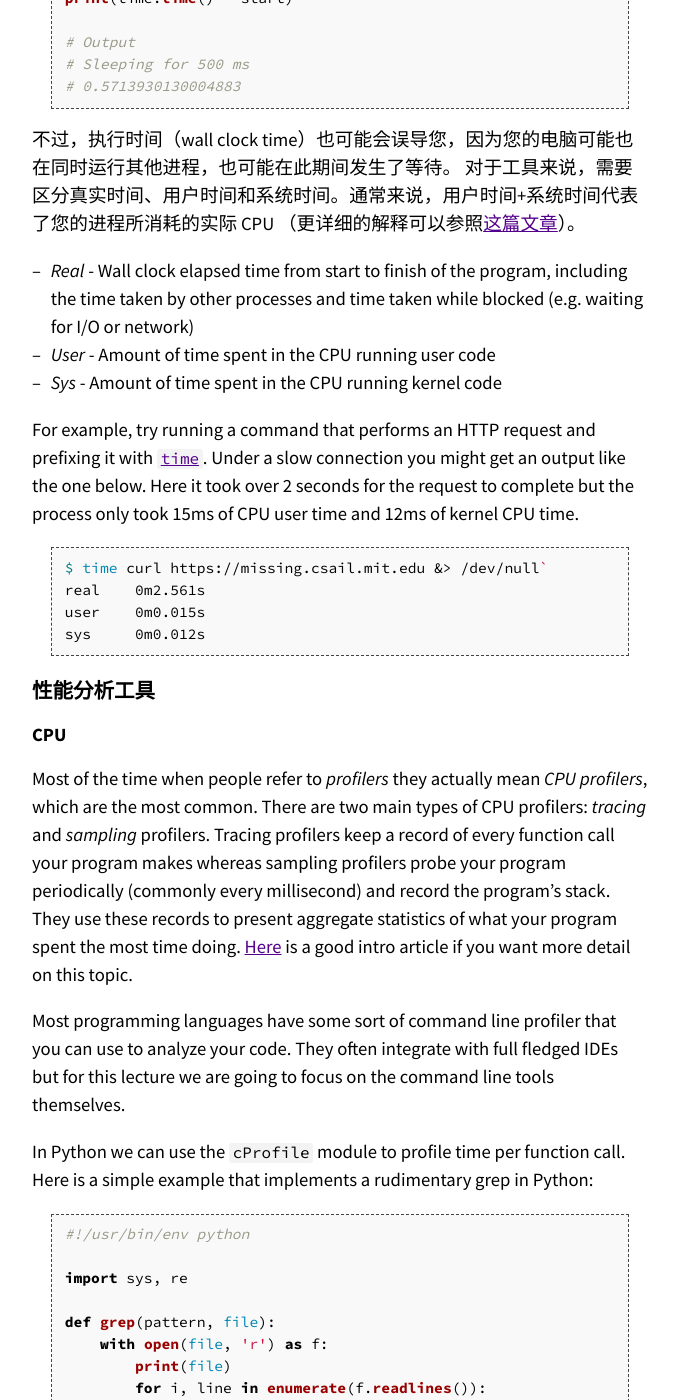
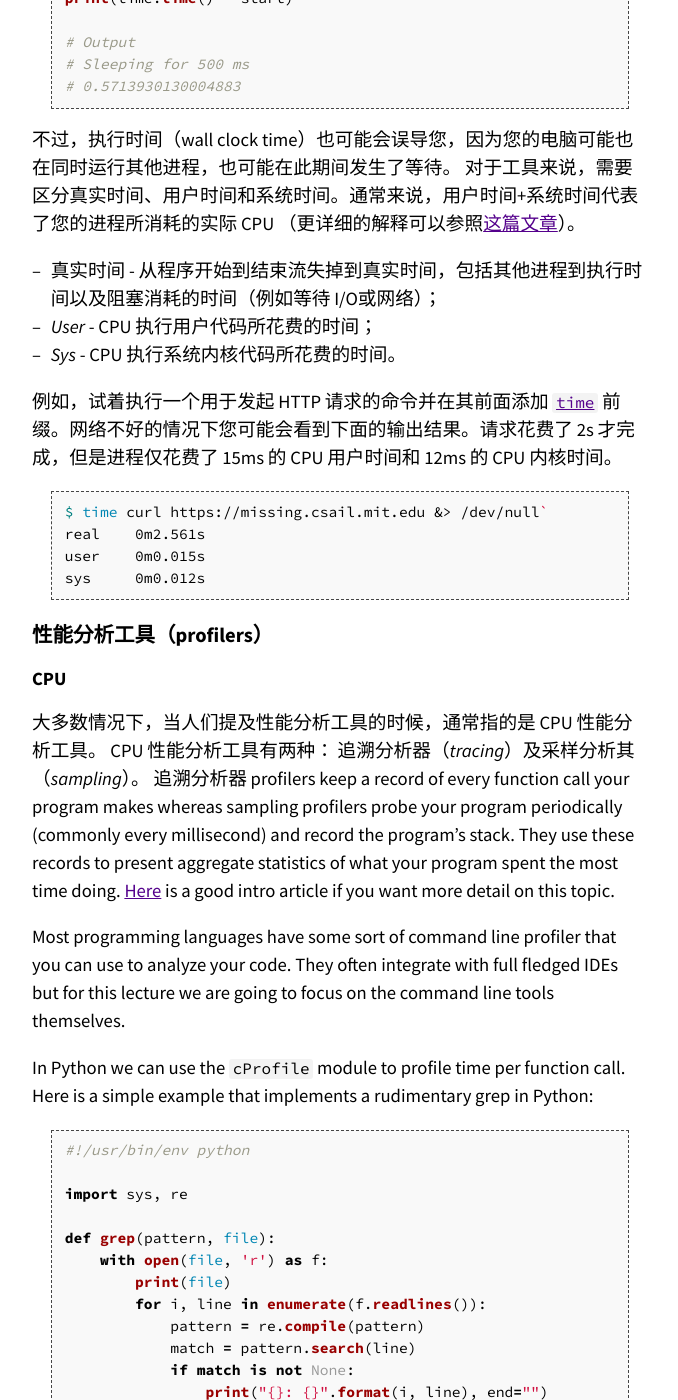
Before and after one commit to missing-semester-cn/missing-semester-cn.github.io, a Jekyll site: the page built from _2020/debugging-profiling.md, in a window 1280 px wide and 1400 px high, scrolled down 7115 px. Shown: the whole window, without its empty margins (300-978 px from the left). Built offline with Jekyll 4.4.1, drawn with Linux system fonts in a browser that asks for light colours.

Commit message:
update trans

````diff
--- a/_2020/debugging-profiling.md
+++ b/_2020/debugging-profiling.md
@@ -233,11 +233,11 @@ print(time.time() - start)
 
 不过，执行时间（wall clock time）也可能会误导您，因为您的电脑可能也在同时运行其他进程，也可能在此期间发生了等待。 对于工具来说，需要区分真实时间、用户时间和系统时间。通常来说，用户时间+系统时间代表了您的进程所消耗的实际 CPU （更详细的解释可以参照[这篇文章](https://stackoverflow.com/questions/556405/what-do-real-user-and-sys-mean-in-the-output-of-time1)）。
 
-- _Real_ - Wall clock elapsed time from start to finish of the program, including the time taken by other processes and time taken while blocked (e.g. waiting for I/O or network)
-- _User_ - Amount of time spent in the CPU running user code
-- _Sys_ - Amount of time spent in the CPU running kernel code
+- 真实时间 - 从程序开始到结束流失掉到真实时间，包括其他进程到执行时间以及阻塞消耗的时间（例如等待 I/O或网络）；
+- _User_ - CPU 执行用户代码所花费的时间；
+- _Sys_ - CPU 执行系统内核代码所花费的时间。
 
-For example, try running a command that performs an HTTP request and prefixing it with [`time`](http://man7.org/linux/man-pages/man1/time.1.html). Under a slow connection you might get an output like the one below. Here it took over 2 seconds for the request to complete but the process only took 15ms of CPU user time and 12ms of kernel CPU time.
+例如，试着执行一个用于发起 HTTP 请求的命令并在其前面添加 [`time`](http://man7.org/linux/man-pages/man1/time.1.html) 前缀。网络不好的情况下您可能会看到下面的输出结果。请求花费了 2s 才完成，但是进程仅花费了 15ms 的 CPU 用户时间和 12ms 的 CPU 内核时间。
 
 ```bash
 $ time curl https://missing.csail.mit.edu &> /dev/null`
@@ -246,13 +246,13 @@ user    0m0.015s
 sys     0m0.012s
 ```
 
-## 性能分析工具
+## 性能分析工具（profilers）
 
 ### CPU
 
-Most of the time when people refer to _profilers_ they actually mean _CPU profilers_,  which are the most common.
-There are two main types of CPU profilers: _tracing_ and _sampling_ profilers.
-Tracing profilers keep a record of every function call your program makes whereas sampling profilers probe your program periodically (commonly every millisecond) and record the program's stack.
+大多数情况下，当人们提及性能分析工具的时候，通常指的是 CPU 性能分析工具。
+CPU 性能分析工具有两种： 追溯分析器（_tracing_）及采样分析其（_sampling_）。
+追溯分析器 profilers keep a record of every function call your program makes whereas sampling profilers probe your program periodically (commonly every millisecond) and record the program's stack.
 They use these records to present aggregate statistics of what your program spent the most time doing.
 [Here](https://jvns.ca/blog/2017/12/17/how-do-ruby---python-profilers-work-) is a good intro article if you want more detail on this topic.
 
````
